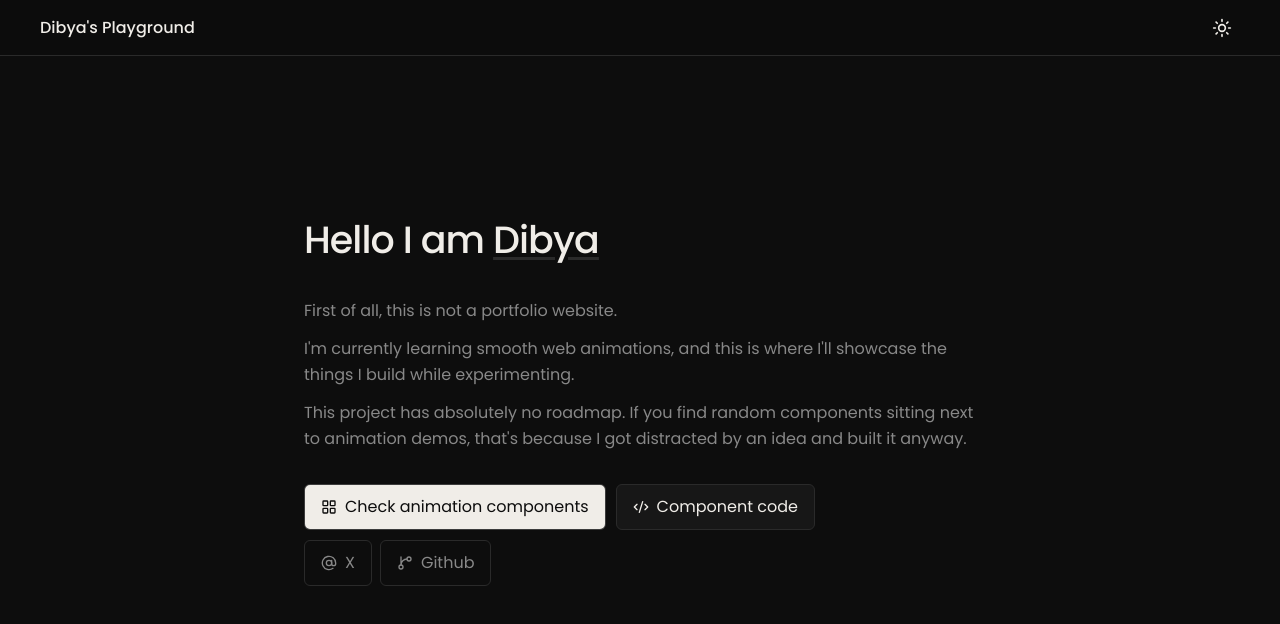
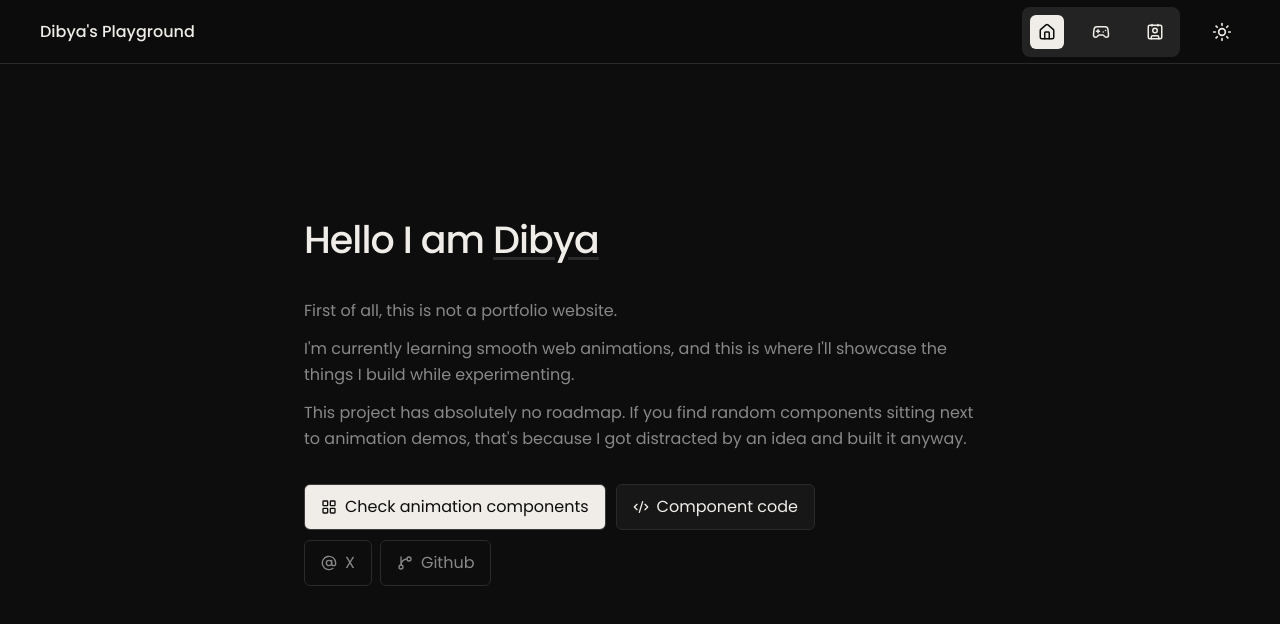
Before and after one commit to dibya-22/animation-playground, a Next.js app: page / in a window 1280 px wide. Shown: the top 624 px of the page. Built offline with nearby package versions, Linux system fonts and the light colour scheme.

Commit message:
feat: improve navbar navigation

```diff
--- a/components/ui/Navbar.tsx
+++ b/components/ui/Navbar.tsx
@@ -1,18 +1,90 @@
+"use client";
+import Link from "next/link";
 import { ThemeSwitcher } from "./ThemeSwitchButton";
+import { Contact, Gamepad2, Home } from "lucide-react";
+import { useState } from "react";
+import { AnimatePresence, motion } from "framer-motion";
+import { usePathname } from "next/navigation";
+
+interface NavLink {
+    name: string;
+    href: string;
+    icon: React.ReactNode;
+}
 
 const Navbar = () => {
+    const [isHovered, setIsHovered] = useState<number | null>(null);
+    const path = usePathname();
+
+    const navLinks: NavLink[] = [
+        { name: "Home", href: "/", icon: <Home size={18} /> },
+        { name: "Playground", href: "/playground", icon: <Gamepad2 size={18} /> },
+        { name: "Contact", href: "/contact", icon: <Contact size={18} /> },
+    ];
+
+    const activeIndex = navLinks.findIndex((link) => path === link.href);
+
     return (
-        <nav className="fixed top-0 z-50 flex h-14 w-full items-center justify-between border-b border-border bg-background/80 px-10 backdrop-blur-sm">
+        <>
+            <nav className="flex fixed top-0 z-50 h-16 w-full items-center justify-between border-b border-border bg-background/80 px-10 backdrop-blur-sm">
                 <div className="font-medium">
                     Dibya&#39;s Playground
                 </div>
 
-            <ul className="flex items-center gap-6">
+                <ul className="flex items-center justify-center gap-6">
+                    <div className="flex items-center justify-center gap-5 rounded-lg bg-primary/10 px-2 py-2 text-sm font-medium text-primary">
+                        {navLinks.map((link, index) => {
+                            const isActivePath = activeIndex === index;
+                            const isHoveredItem = isHovered === index;
+
+                            return (
+                                <Link
+                                    key={index}
+                                    href={link.href}
+                                    title={link.name}
+                                    onMouseEnter={() => setIsHovered(index)}
+                                    onMouseLeave={() => setIsHovered(null)}
+                                    className="relative flex items-center justify-center rounded-md p-2"
+                                >
+                                    {isActivePath && (
+                                        <motion.div
+                                            layoutId="nav-active"
+                                            className="absolute inset-0 rounded-md bg-foreground"
+                                            transition={{ type: "spring", stiffness: 400, damping: 30 }}
+                                        />
+                                    )}
+
+                                    <AnimatePresence>
+                                        {isHoveredItem && !isActivePath && (
+                                            <motion.div
+                                                layoutId="nav-hover"
+                                                initial={{ opacity: 0 }}
+                                                animate={{ opacity: 1 }}
+                                                exit={{ opacity: 0 }}
+                                                transition={{ duration: 0.15 }}
+                                                className="absolute inset-0 rounded-md bg-foreground/10"
+                                            />
+                                        )}
+                                    </AnimatePresence>
+
+                                    <span
+                                        className={`relative z-10 transition-colors duration-150 ${isActivePath
+                                                ? "text-background"
+                                                : "text-foreground"
+                                            }`}
+                                    >
+                                        {link.icon}
+                                    </span>
+                                </Link>
+                            );
+                        })}
+                    </div>
                     <li>
                         <ThemeSwitcher />
                     </li>
                 </ul>
             </nav>
+        </>
     );
 };
 
```
Lines whose indentation alone changed are shown as unchanged.
